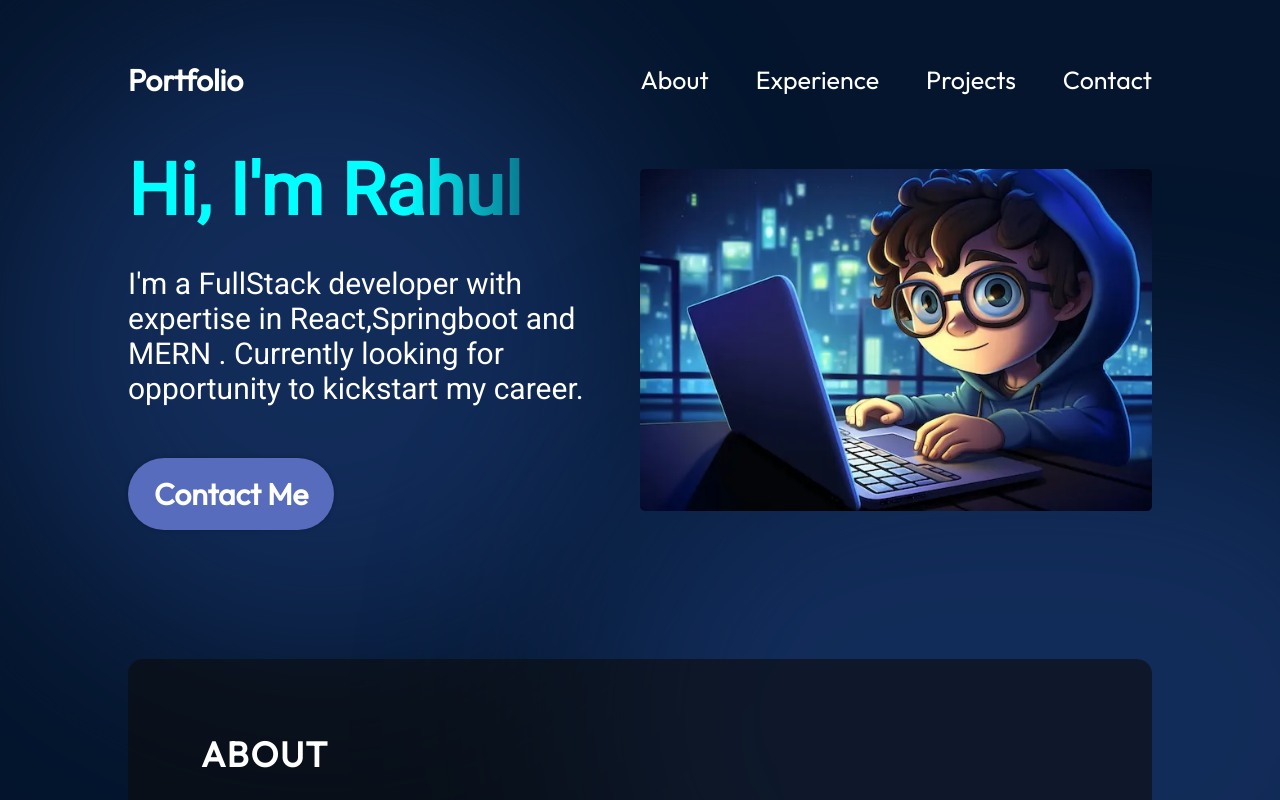
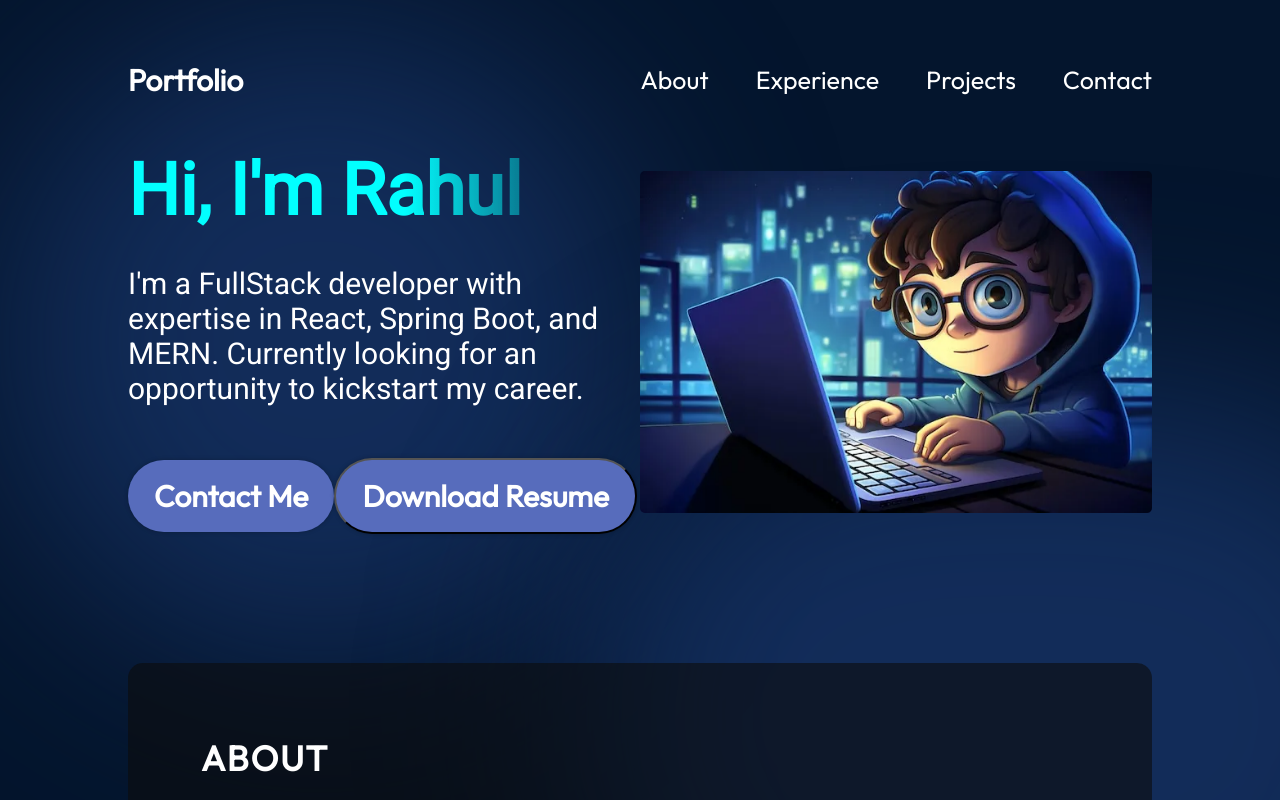
Before and after one commit to ankushchimote/p, a React (Vite) app: page / in a window 1280 px wide. Shown: the top 800 px of the page. Built offline with nearby package versions, Linux system fonts and the light colour scheme.

Commit message:
Update Hero.jsx

```diff
--- a/src/components/Hero/Hero.jsx
+++ b/src/components/Hero/Hero.jsx
@@ -1,20 +1,34 @@
 import React from "react";
-
 import styles from "./Hero.module.css";
 import { getImageUrl } from "../../utils";
 
 export const Hero = () => {
+  const handleDownload = () => {
+    const resumeUrl = "../../assets/Rahul_FullStack.pdf"; // Ensure resume.pdf is in the public folder
+    const link = document.createElement("a");
+    link.href = resumeUrl;
+    link.download = "Rahul_Chimote_Resume.pdf"; // Custom filename
+    document.body.appendChild(link);
+    link.click();
+    document.body.removeChild(link);
+  };
+
   return (
     <section className={styles.container}>
       <div className={styles.content}>
         <h1 className={styles.title}>Hi, I'm Rahul</h1>
         <p className={styles.description}>
-          I'm a FullStack developer with expertise in React,Springboot and MERN
-          . Currently looking for opportunity to kickstart my career.
+          I'm a FullStack developer with expertise in React, Spring Boot, and MERN.
+          Currently looking for an opportunity to kickstart my career.
         </p>
-        <a href="mailto:rahulchimote2001@gmail.com" className={styles.contactBtn}>
-          Contact Me
-        </a>
+        <div className={styles.buttonContainer}>
+          <a href="mailto:rahulchimote2001@gmail.com" className={styles.contactBtn}>
+            Contact Me
+          </a>
+          <button onClick={handleDownload} className={styles.contactBtn}>
+            Download Resume
+          </button>
+        </div>
       </div>
       <img
         src={getImageUrl("hero/mee.webp")}
```
